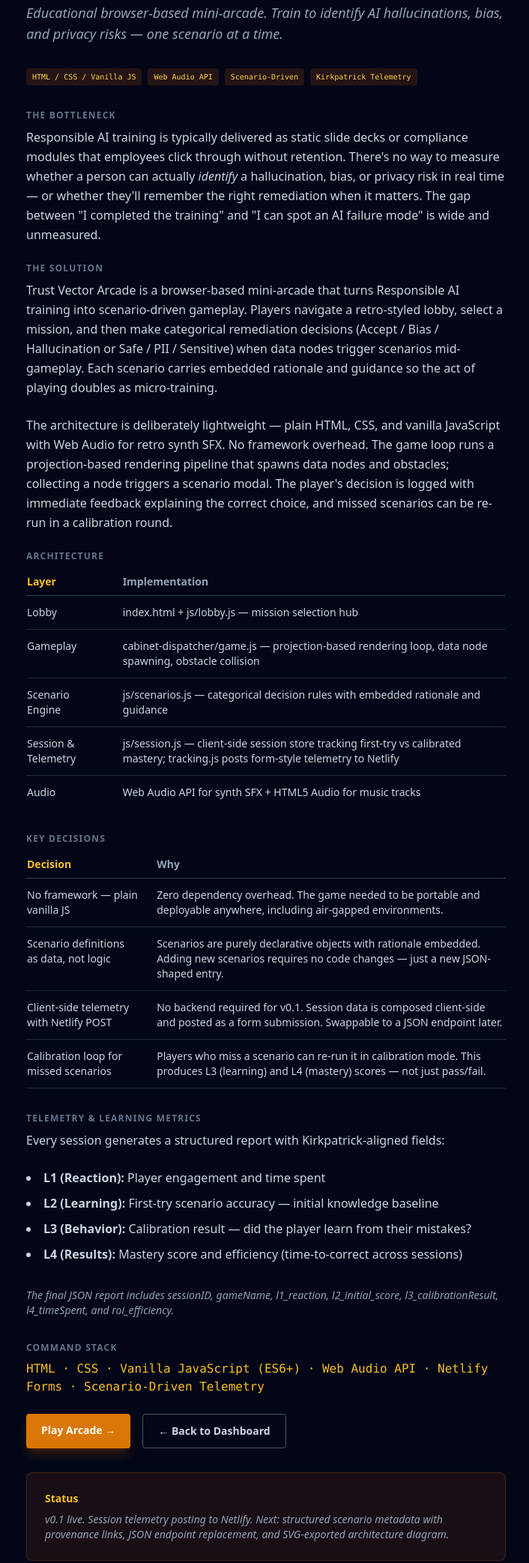
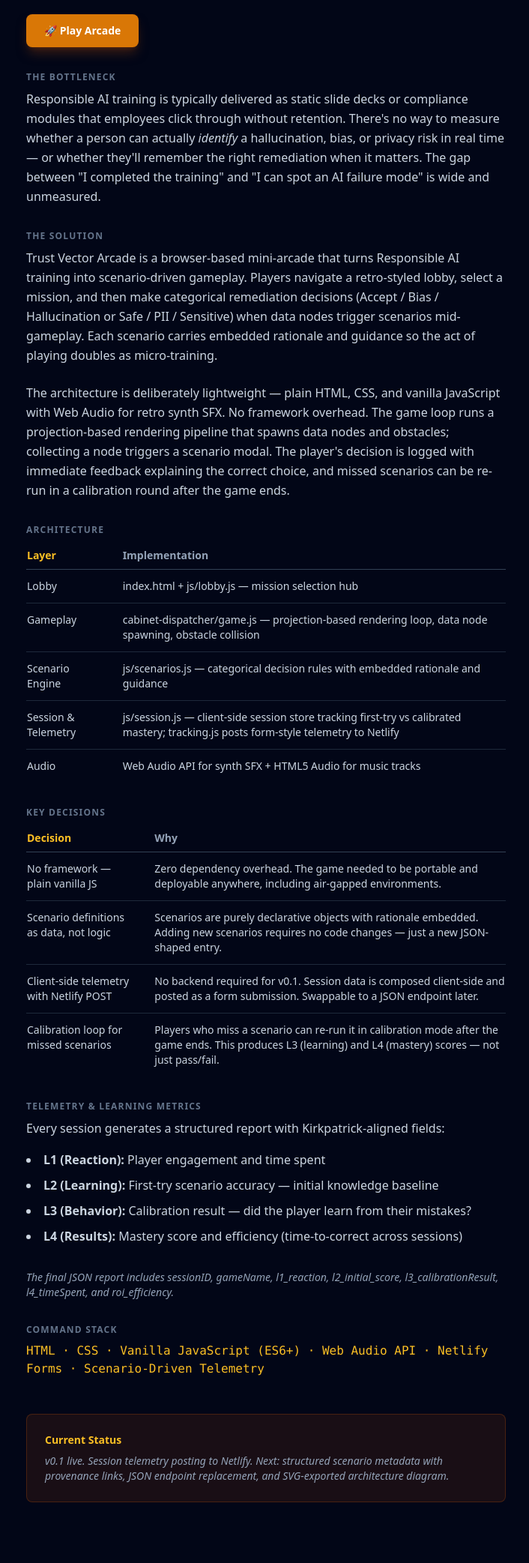
Before and after one commit to DeeGal-creator/systems-lab, a website: page public/trust-vector.html in a window 1280 px wide. Shown: the part 181-2266 px from the top of the page at 75% size, without its empty margins (285-991 px from the left). Drawn offline with nearby package versions, Linux system fonts and the light colour scheme.

Commit message:
update trust vector arcade

```diff
--- a/public/trust-vector.html
+++ b/public/trust-vector.html
@@ -11,17 +11,13 @@
 
     <article class="mt-12">
         <h1 class="text-4xl font-bold mb-2 text-amber-300">Trust Vector Arcade</h1>
-        <p class="text-lg text-slate-400 italic mb-8">Educational browser-based mini-arcade. Train to identify AI hallucinations, bias, and privacy risks — one scenario at a time.</p>
-
-        <div class="flex flex-wrap gap-2 mb-8">
-            <span class="text-[10px] font-mono text-amber-300 bg-amber-900/30 px-2 py-1 rounded">HTML / CSS / Vanilla JS</span>
-            <span class="text-[10px] font-mono text-amber-300 bg-amber-900/30 px-2 py-1 rounded">Web Audio API</span>
-            <span class="text-[10px] font-mono text-amber-300 bg-amber-900/30 px-2 py-1 rounded">Scenario-Driven</span>
-            <span class="text-[10px] font-mono text-amber-300 bg-amber-900/30 px-2 py-1 rounded">Kirkpatrick Telemetry</span>
-        </div>
+        <a href="https://trust-vector-arcade.netlify.app" target="_blank"
+           class="inline-block mt-4 mb-8 px-6 py-3 bg-amber-600 hover:bg-amber-500 text-white font-bold text-sm rounded-lg transition-all shadow-lg shadow-amber-900/50">
+           🚀 Play Arcade
+        </a>
 
         <h2 class="text-xs uppercase text-slate-500 font-bold tracking-widest mb-2">The Bottleneck</h2>
-        <p class="text-slate-300 mb-6 leading-relaxed">
+        <p class="text-slate-300 mb-8 leading-relaxed">
             Responsible AI training is typically delivered as static slide decks or compliance modules that employees click through without retention. There's no way to measure whether a person can actually <em>identify</em> a hallucination, bias, or privacy risk in real time — or whether they'll remember the right remediation when it matters. The gap between "I completed the training" and "I can spot an AI failure mode" is wide and unmeasured.
         </p>
 
@@ -29,8 +25,8 @@
         <p class="text-slate-300 mb-6 leading-relaxed">
             Trust Vector Arcade is a browser-based mini-arcade that turns Responsible AI training into scenario-driven gameplay. Players navigate a retro-styled lobby, select a mission, and then make categorical remediation decisions (Accept / Bias / Hallucination or Safe / PII / Sensitive) when data nodes trigger scenarios mid-gameplay. Each scenario carries embedded rationale and guidance so the act of playing doubles as micro-training.
         </p>
-        <p class="text-slate-300 mb-6 leading-relaxed">
-            The architecture is deliberately lightweight — plain HTML, CSS, and vanilla JavaScript with Web Audio for retro synth SFX. No framework overhead. The game loop runs a projection-based rendering pipeline that spawns data nodes and obstacles; collecting a node triggers a scenario modal. The player's decision is logged with immediate feedback explaining the correct choice, and missed scenarios can be re-run in a calibration round.
+        <p class="text-slate-300 mb-8 leading-relaxed">
+            The architecture is deliberately lightweight — plain HTML, CSS, and vanilla JavaScript with Web Audio for retro synth SFX. No framework overhead. The game loop runs a projection-based rendering pipeline that spawns data nodes and obstacles; collecting a node triggers a scenario modal. The player's decision is logged with immediate feedback explaining the correct choice, and missed scenarios can be re-run in a calibration round after the game ends.
         </p>
 
         <h2 class="text-xs uppercase text-slate-500 font-bold tracking-widest mb-2">Architecture</h2>
@@ -89,16 +85,16 @@
                         <td class="py-3 pr-6 align-top font-medium">Client-side telemetry with Netlify POST</td>
                         <td class="py-3 align-top">No backend required for v0.1. Session data is composed client-side and posted as a form submission. Swappable to a JSON endpoint later.</td>
                     </tr>
-                    <tr class="border-b border-slate-800">
+                    <tr>
                         <td class="py-3 pr-6 align-top font-medium">Calibration loop for missed scenarios</td>
-                        <td class="py-3 align-top">Players who miss a scenario can re-run it in calibration mode. This produces L3 (learning) and L4 (mastery) scores — not just pass/fail.</td>
+                        <td class="py-3 align-top">Players who miss a scenario can re-run it in calibration mode after the game ends. This produces L3 (learning) and L4 (mastery) scores — not just pass/fail.</td>
                     </tr>
                 </tbody>
             </table>
         </div>
 
         <h2 class="text-xs uppercase text-slate-500 font-bold tracking-widest mb-2">Telemetry & Learning Metrics</h2>
-        <p class="text-slate-300 mb-6 leading-relaxed">
+        <p class="text-slate-300 mb-4 leading-relaxed">
             Every session generates a structured report with Kirkpatrick-aligned fields:
         </p>
         <ul class="text-slate-300 mb-8 list-disc list-inside space-y-2 leading-relaxed">
@@ -112,20 +108,11 @@
         </p>
 
         <h2 class="text-xs uppercase text-slate-500 font-bold tracking-widest mb-2">Command Stack</h2>
-        <div class="text-amber-400 font-mono mb-6">
-            <p>HTML · CSS · Vanilla JavaScript (ES6+) · Web Audio API · Netlify Forms · Scenario-Driven Telemetry</p>
-        </div>
-
-        <div class="flex gap-4 mb-8">
-            <a href="https://trust-vector-arcade.netlify.app" target="_blank" class="px-5 py-3 bg-amber-600 hover:bg-amber-500 text-white font-bold text-sm rounded transition-all shadow-lg shadow-amber-900/50">Play Arcade →</a>
-            <a href="index.html" class="px-5 py-3 border border-slate-600 hover:border-amber-500 text-slate-300 hover:text-amber-400 font-bold text-sm rounded transition-all">← Back to Dashboard</a>
-        </div>
+        <p class="text-amber-400 font-mono mb-12">HTML · CSS · Vanilla JavaScript (ES6+) · Web Audio API · Netlify Forms · Scenario-Driven Telemetry</p>
 
         <div class="bg-amber-900/20 border border-amber-900/50 p-6 rounded-lg">
-            <h3 class="text-amber-400 font-bold text-sm mb-2">Status</h3>
-            <p class="text-slate-400 text-sm italic">
-                v0.1 live. Session telemetry posting to Netlify. Next: structured scenario metadata with provenance links, JSON endpoint replacement, and SVG-exported architecture diagram.
-            </p>
+            <h3 class="text-amber-400 font-bold text-sm mb-2">Current Status</h3>
+            <p class="text-slate-400 text-sm italic">v0.1 live. Session telemetry posting to Netlify. Next: structured scenario metadata with provenance links, JSON endpoint replacement, and SVG-exported architecture diagram.</p>
         </div>
     </article>
 </body>
```
